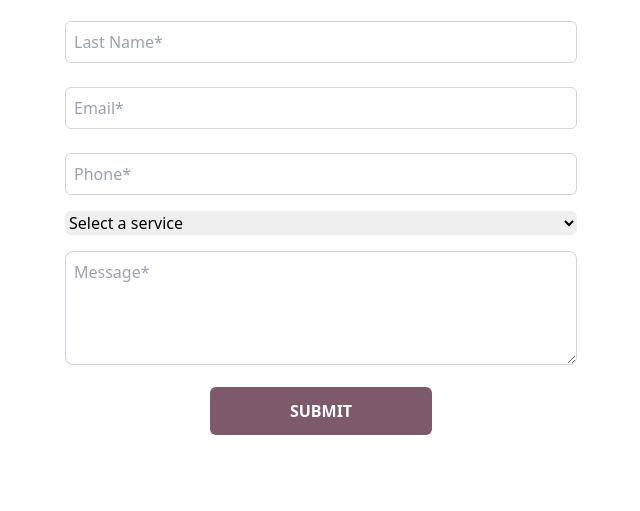
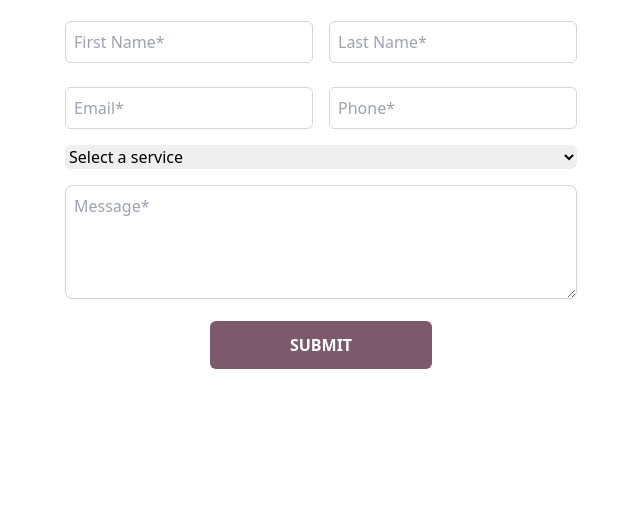
Before and after one commit to raayman/celineForm, a plain HTML site: page index.html in a window 1280 px wide. Shown: the part 289-800 px from the top of the page, without its empty margins (319-959 px from the left). Drawn offline with nearby package versions, Linux system fonts and the light colour scheme.

Commit message:
Update index.html

```diff
--- a/index.html
+++ b/index.html
@@ -37,30 +37,34 @@
 
         <div id="formScreen">
             <h1 class="text-xl font-bold text-center mb-2">CONTACT US</h1>
-            <p class="text-4xl text-center mt-3 mb-10">We’re always on hand to answer your questions.</p>
+            <p class="md:text-4xl text-2xl text-center mt-3 md:mb-10 mb-5">We’re always on hand to answer your questions.</p>
             <form id="contactForm" class="space-y-4">
+                <div class="flex flex-col lg:flex-row lg:space-x-4">
                     <!-- First Name -->
-                <div class="form-group">
+                    <div class="w-full lg:w-1/2">
                         <input type="text" id="firstName" name="firstName" placeholder="First Name*"
                             class="w-full p-2 border-gray-300 p-1 rounded-md mt-2 focus:ring-indigo-500 focus:border-indigo-500" required>
                     </div>
 
                     <!-- Last Name -->
-                <div class="form-group">
+                    <div class="w-full lg:w-1/2">
                         <input type="text" id="lastName" name="lastName" placeholder="Last Name*"
                             class="w-full p-2 border-gray-300 p-1 rounded-md mt-2 focus:ring-indigo-500 focus:border-indigo-500" required>
                     </div>
+                </div>
 
+                <div class="flex flex-col lg:flex-row lg:space-x-4 mt-4">
                     <!-- Email -->
-                <div class="form-group">
+                    <div class="w-full lg:w-1/2">
                         <input type="email" id="email" name="email" placeholder="Email*"
                             class="w-full p-2 border-gray-300 p-1 rounded-md mt-2 focus:ring-indigo-500 focus:border-indigo-500" required>
                     </div>
 
                     <!-- Phone -->
-                <div class="form-group">
-                    <input type="tel" id="phone" name="phone " placeholder="Phone*"
+                    <div class="w-full lg:w-1/2">
+                        <input type="tel" id="phone" name="phone" placeholder="Phone*"
                             class="w-full p-2 border-gray-300 p-1 rounded-md mt-2 focus:ring-indigo-500 focus:border-indigo-500" required>
+                    </div>
                 </div>
 
                 <!-- Services -->
```
Lines whose indentation alone changed are shown as unchanged.
